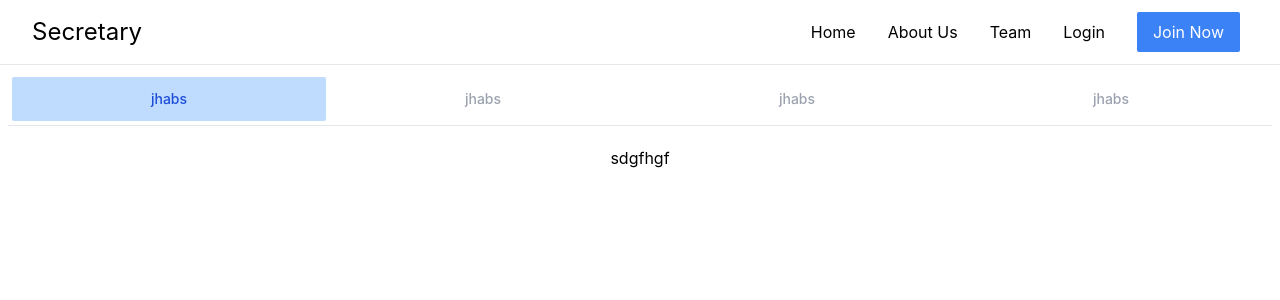
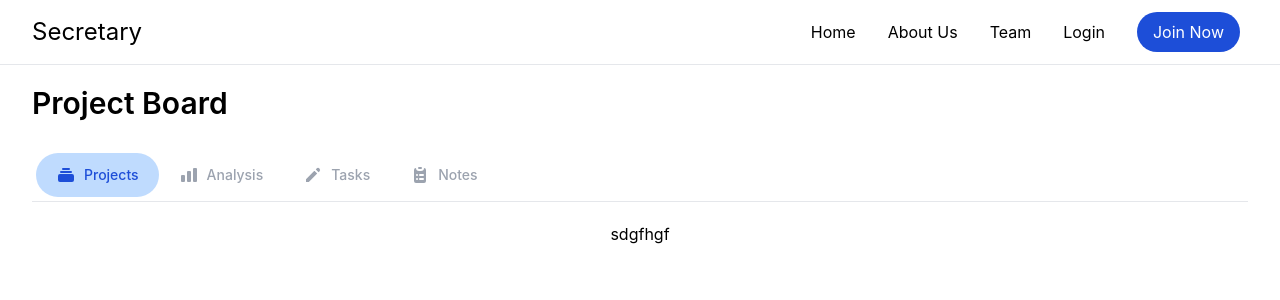
Before and after one commit to go367it/To-Do-App, a React (Create React App) app: page /tasks in a window 1280 px wide. Shown: the top 300 px of the page. Built offline with nearby package versions, Linux system fonts and the light colour scheme.

Commit message:
improved tab menu

```diff
--- a/src/components/Navbar.js
+++ b/src/components/Navbar.js
@@ -27,7 +27,7 @@ const Navbar = () => {
                     <a>Team</a>
                     <a>Login</a>
 
-                    <button className="bg-blue-500 py-2 px-4 rounded-sm mr-10 text-white
+                    <button className="bg-blue-700 py-2 px-4 rounded-full mr-10 text-white
                     hover:bg-blue-600 transition duration-300 ease-in-out">
                         Join Now
                     </button>
@@ -46,23 +46,23 @@ const Navbar = () => {
             {/* list for mobile view */}
             <div className="mobile-menu hidden md:hidden p-5 w-screen" toggle="hidden">
 
-                <button className="bg-gray-100 my-2 w-full py-2 px-4 rounded-sm mr-10
+                <button className="w-full py-2 px-4 rounded-sm mr-10
                     hover:bg-gray-300 transition duration-300 ease-in-out">
                     Home
                 </button>
-                <button className="bg-gray-100 my-2 w-full py-2 px-4 rounded-sm mr-10
+                <button className="w-full py-2 px-4 rounded-sm mr-10
                     hover:bg-gray-300 transition duration-300 ease-in-out">
                     About Us
                 </button>
-                <button className="bg-gray-100 my-2 w-full py-2 px-4 rounded-sm mr-10
+                <button className="w-full py-2 px-4 rounded-sm mr-10
                     hover:bg-gray-300 transition duration-300 ease-in-out">
                     Team
                 </button>
-                <button className="bg-gray-100 my-2 w-full py-2 px-4 rounded-sm mr-10
+                <button className="w-full py-2 px-4 rounded-sm mr-10
                     hover:bg-gray-300 transition duration-300 ease-in-out">
                     Login
                 </button>
-                <button className="bg-blue-500 my-2 w-full py-2 px-4 rounded-lg mr-10 text-white
+                <button className="w-full my-2 bg-blue-700 py-2 px-4 rounded-sm mr-10 text-gray-50
                     hover:bg-blue-600 transition duration-300 ease-in-out">
                     Join Now
                 </button>
--- a/src/pages/Tasks/Tasks.js
+++ b/src/pages/Tasks/Tasks.js
@@ -1,5 +1,5 @@
-import { useState } from 'react'
 import { Tab } from '@headlessui/react'
+import {useState} from 'react'
 
 function classNames(...classes) {
   return classes.filter(Boolean).join(' ')
@@ -7,9 +7,18 @@ function classNames(...classes) {
 
 export default function Example() {
 
+  const [ boardName, setBoardName ] = useState("Project Board")
+
   return (
     <div>
-      <div className="w-screen px-2 py-2">
+
+      <div className="flex text-3xl font-semibold my-5 px-8">
+
+        {boardName}
+
+      </div>
+
+      <div className="w-screen px-8 py-2">
         <Tab.Group>
           <Tab.List className="flex p-1">
 
@@ -17,7 +26,7 @@ export default function Example() {
             key='1'
             className={({ selected }) =>
             classNames(
-              'w-full py-3 rounded-sm text-sm leading-5 font-medium transition duration-500',
+              'px-5 flex gap-2 py-3 rounded-full text-sm leading-5 font-medium transition duration-500',
               'active:text-blue-500',
               selected
                 ? 'bg-blue-200 text-blue-700'
@@ -25,14 +34,19 @@ export default function Example() {
             )
             }
             >
-              jhabs
+
+              <svg xmlns="http://www.w3.org/2000/svg" class="h-5 w-5" viewBox="0 0 20 20" fill="currentColor">
+                <path d="M7 3a1 1 0 000 2h6a1 1 0 100-2H7zM4 7a1 1 0 011-1h10a1 1 0 110 2H5a1 1 0 01-1-1zM2 11a2 2 0 012-2h12a2 2 0 012 2v4a2 2 0 01-2 2H4a2 2 0 01-2-2v-4z" />
+              </svg>
+
+              Projects
             </Tab>
 
             <Tab
             key='2'
             className={({ selected }) =>
             classNames(
-              'w-full py-3 rounded-sm text-sm leading-5 font-medium transition duration-500',
+              'px-5 flex gap-2 py-3 rounded-full text-sm leading-5 font-medium transition duration-500',
               'active:text-blue-500',
               selected
                 ? 'bg-blue-200 text-blue-700'
@@ -40,14 +54,17 @@ export default function Example() {
             )
             }
             >
-              jhabs
+              <svg xmlns="http://www.w3.org/2000/svg" class="h-5 w-5" viewBox="0 0 20 20" fill="currentColor">
+                <path d="M2 11a1 1 0 011-1h2a1 1 0 011 1v5a1 1 0 01-1 1H3a1 1 0 01-1-1v-5zM8 7a1 1 0 011-1h2a1 1 0 011 1v9a1 1 0 01-1 1H9a1 1 0 01-1-1V7zM14 4a1 1 0 011-1h2a1 1 0 011 1v12a1 1 0 01-1 1h-2a1 1 0 01-1-1V4z" />
+              </svg>
+              Analysis
             </Tab>
 
             <Tab
             key='3'
             className={({ selected }) =>
             classNames(
-              'w-full py-3 rounded-sm text-sm leading-5 font-medium transition duration-500',
+              'px-5 flex gap-2 py-3 rounded-full text-sm leading-5 font-medium transition duration-500',
               'active:text-blue-500',
               selected
                 ? 'bg-blue-200 text-blue-700'
@@ -55,14 +72,19 @@ export default function Example() {
             )
             }
             >
-              jhabs
+
+              <svg xmlns="http://www.w3.org/2000/svg" class="h-5 w-5" viewBox="0 0 20 20" fill="currentColor">
+                <path d="M13.586 3.586a2 2 0 112.828 2.828l-.793.793-2.828-2.828.793-.793zM11.379 5.793L3 14.172V17h2.828l8.38-8.379-2.83-2.828z" />
+              </svg>
+
+              Tasks
             </Tab>
 
             <Tab
             key='4'
             className={({ selected }) =>
             classNames(
-              'w-full py-3 rounded-sm text-sm leading-5 font-medium transition duration-500',
+              'px-5 py-3 flex gap-2 rounded-full text-sm leading-5 font-medium transition duration-500',
               'active:text-blue-500',
               selected
                 ? 'bg-blue-200 text-blue-700'
@@ -70,7 +92,13 @@ export default function Example() {
             )
             }
             >
-              jhabs
+
+            <svg xmlns="http://www.w3.org/2000/svg" class="h-5 w-5" viewBox="0 0 20 20" fill="currentColor">
+              <path d="M9 2a1 1 0 000 2h2a1 1 0 100-2H9z" />
+              <path fill-rule="evenodd" d="M4 5a2 2 0 012-2 3 3 0 003 3h2a3 3 0 003-3 2 2 0 012 2v11a2 2 0 01-2 2H6a2 2 0 01-2-2V5zm3 4a1 1 0 000 2h.01a1 1 0 100-2H7zm3 0a1 1 0 000 2h3a1 1 0 100-2h-3zm-3 4a1 1 0 100 2h.01a1 1 0 100-2H7zm3 0a1 1 0 100 2h3a1 1 0 100-2h-3z" clip-rule="evenodd" />
+            </svg>
+
+              Notes
             </Tab>
 
           </Tab.List>
```
